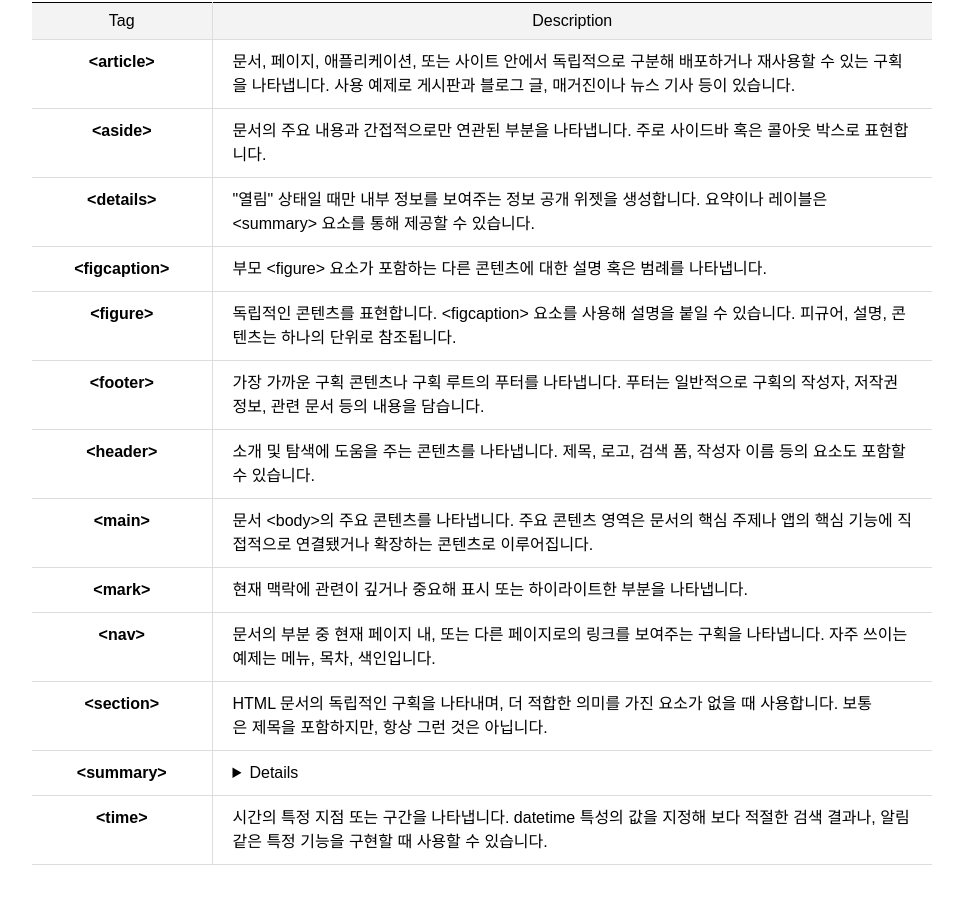
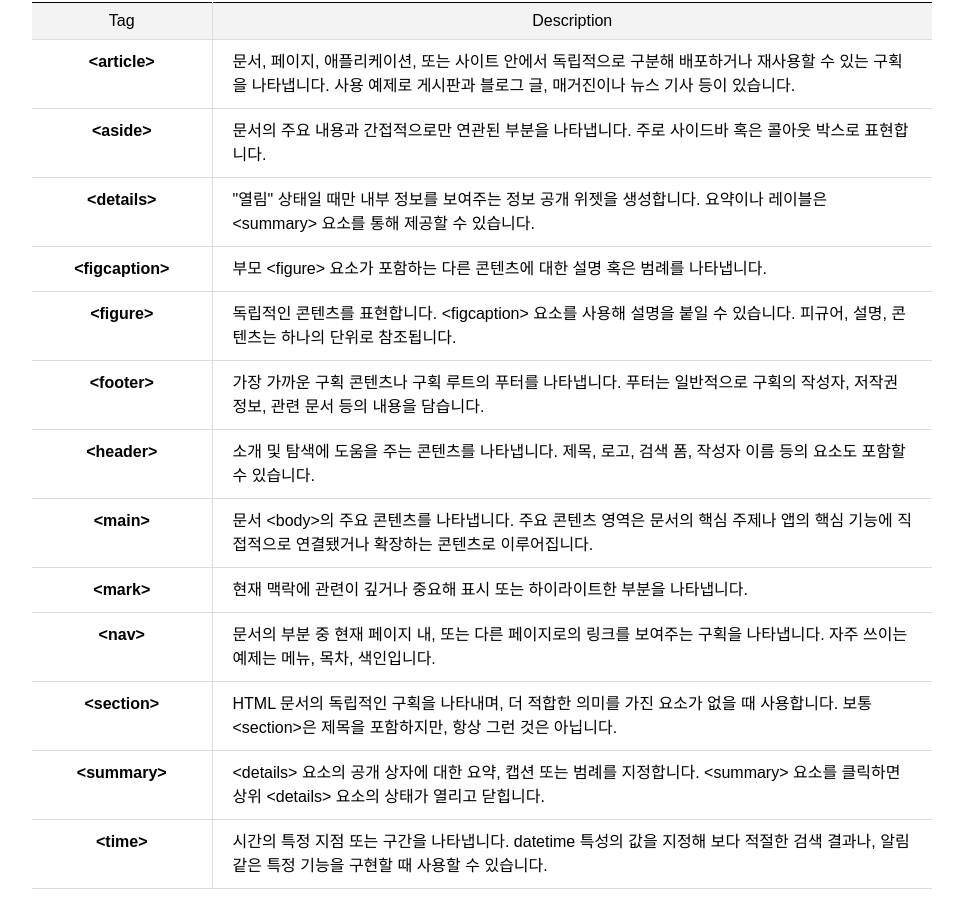
Before and after one commit to jimeal/publishing-guide, a website with bundled scripts: page pages/coderule01.html in a window 1280 px wide. Shown: the part 1308-2219 px from the top of the page, without its empty margins (258-1221 px from the left). Built offline with nearby package versions, Linux system fonts and the light colour scheme; a web font is replaced by a local one.

Commit message:
표준규칙 수정

```diff
--- a/pages/coderule01.html
+++ b/pages/coderule01.html
@@ -143,7 +143,7 @@
   &#60;meta name="author" content="페이지 저자"&#62;
 
   &#60;!-- OPEN GRAPH --&#62;
-  &#60meta property="og:type" content="website"&#62;
+  &#60;meta property="og:type" content="website"&#62;
   &#60;meta property="og:site_name" content="사이트이름"&#62;
   &#60;meta property="og:title" content="title"&#62;
   &#60;meta property="og:description" content="where people build software."&#62;
@@ -239,12 +239,12 @@
                 <tr>
                   <td>&#60;section&#62;</td>
                   <td>
-                    HTML 문서의 독립적인 구획을 나타내며, 더 적합한 의미를 가진 요소가 없을 때 사용합니다. 보통 <section>은 제목을 포함하지만, 항상 그런 것은 아닙니다.</td>
+                    HTML 문서의 독립적인 구획을 나타내며, 더 적합한 의미를 가진 요소가 없을 때 사용합니다. 보통 &#60;section&#62;은 제목을 포함하지만, 항상 그런 것은 아닙니다.</td>
                 </tr>
                 <tr>
                   <td>&#60;summary&#62;</td>
                   <td>
-                    <details> 요소의 공개 상자에 대한 요약, 캡션 또는 범례를 지정합니다. &#60;summary&#62; 요소를 클릭하면 상위 &#60;details&#62; 요소의 상태가 열리고 닫힙니다.</td>
+                    &#60;details&#62; 요소의 공개 상자에 대한 요약, 캡션 또는 범례를 지정합니다. &#60;summary&#62; 요소를 클릭하면 상위 &#60;details&#62; 요소의 상태가 열리고 닫힙니다.</td>
                 </tr>
                 <tr>
                   <td>&#60;time&#62;</td>
```
